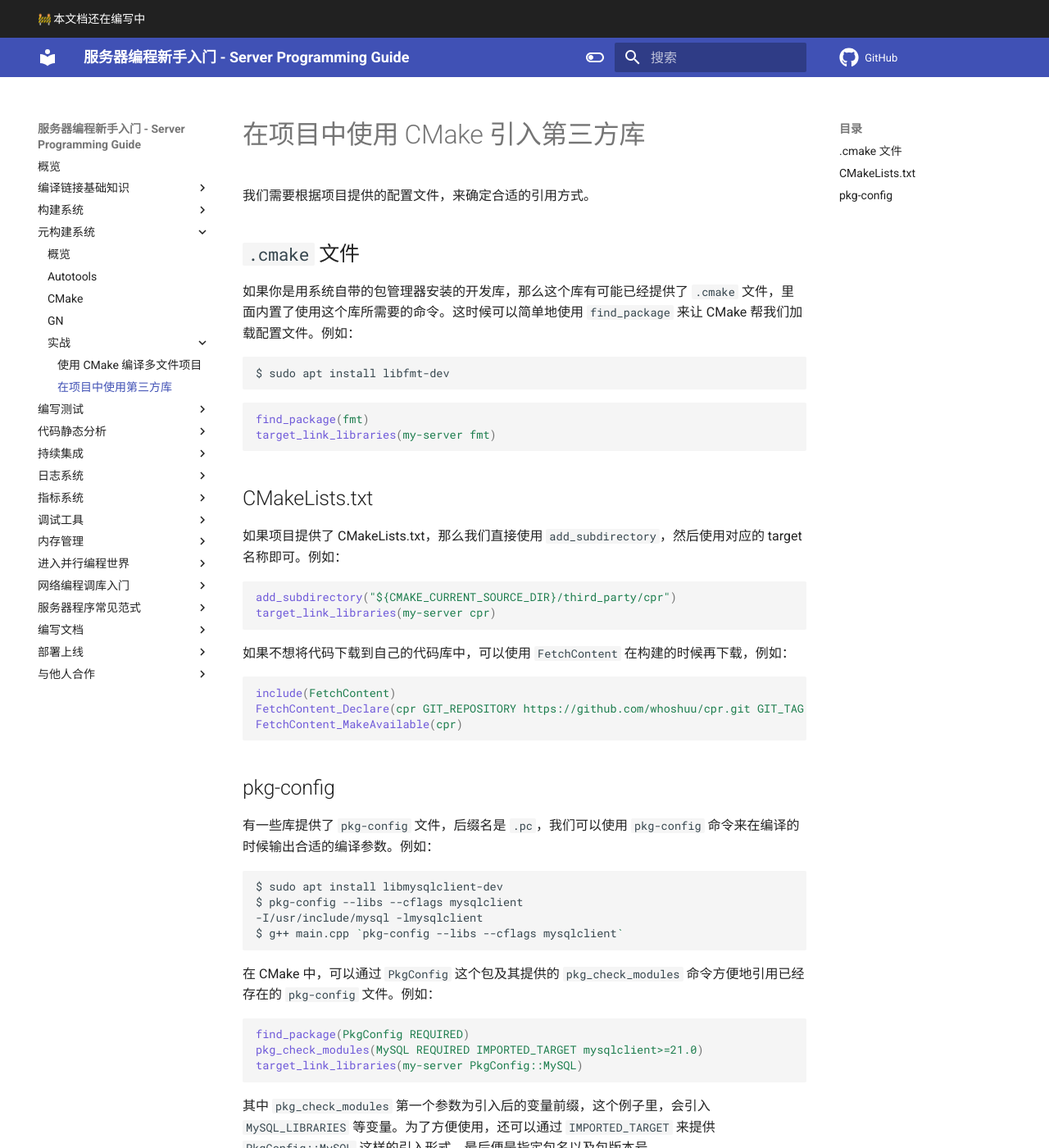
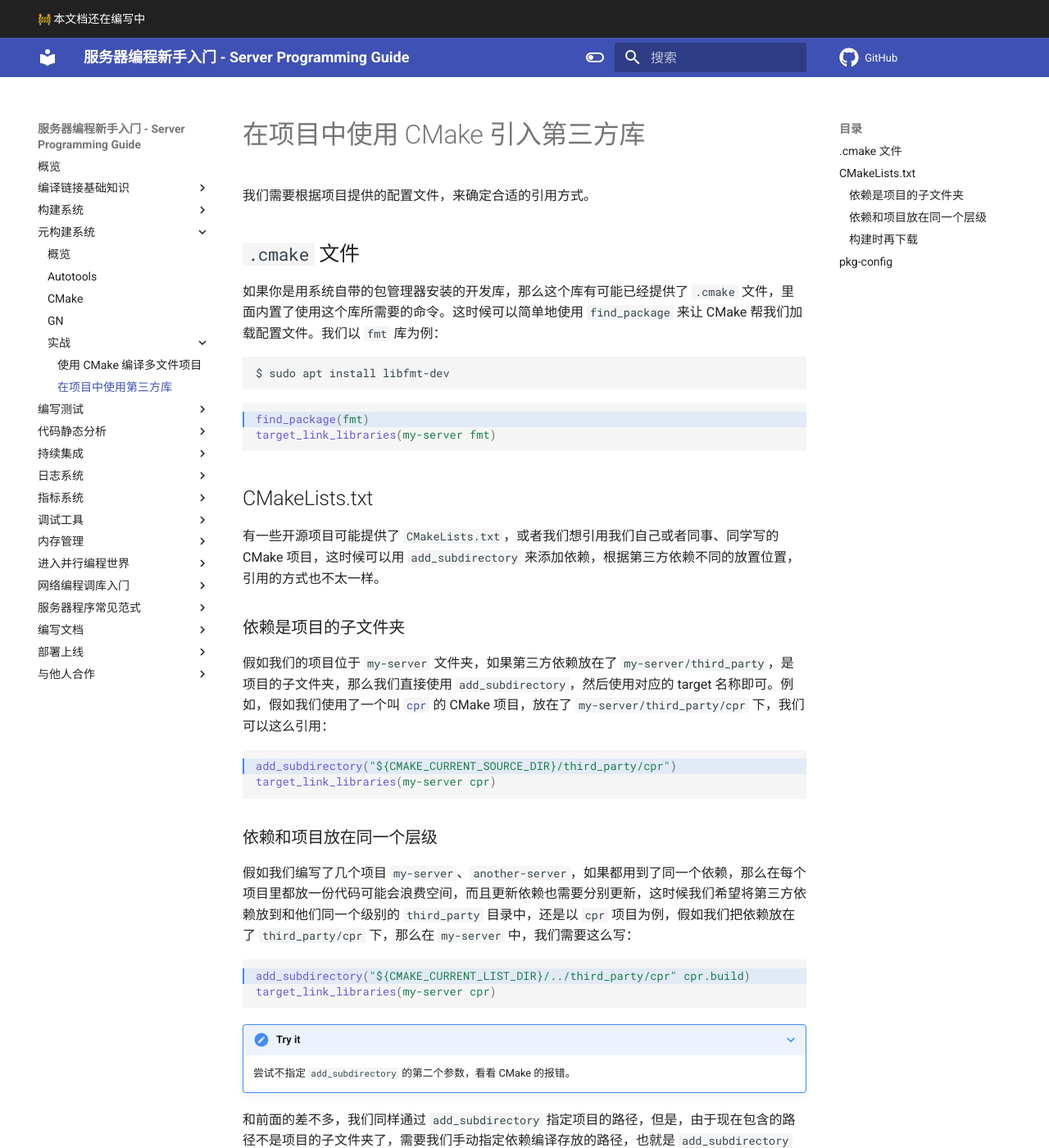
Before and after one commit to howardlau1999/server-programming-guide, an MkDocs documentation site: the page built from docs/meta-build-system/practice/third-party-library.md, in a window 1280 px wide and 1400 px high. Shown: the whole window at 82% size. Built offline with MkDocs 1.6.1 and Material for MkDocs 9.7.7, drawn with Linux system fonts in a browser that asks for light colours; emoji names are drawn with the system emoji font; comment, search, counter and statistics services are not loaded; some of the changed text lies outside the part shown.

Commit message:
cmake third_party libs

````diff
--- a/docs/meta-build-system/practice/third-party-library.md
+++ b/docs/meta-build-system/practice/third-party-library.md
@@ -4,32 +4,54 @@
 
 ## `.cmake` 文件
 
-如果你是用系统自带的包管理器安装的开发库，那么这个库有可能已经提供了 `.cmake` 文件，里面内置了使用这个库所需要的命令。这时候可以简单地使用 `find_package` 来让 CMake 帮我们加载配置文件。例如：
+如果你是用系统自带的包管理器安装的开发库，那么这个库有可能已经提供了 `.cmake` 文件，里面内置了使用这个库所需要的命令。这时候可以简单地使用 `find_package` 来让 CMake 帮我们加载配置文件。我们以 `fmt` 库为例：
 
 ```bash
 $ sudo apt install libfmt-dev
 ```
 
-```cmake
+```cmake hl_lines="1"
 find_package(fmt)
 target_link_libraries(my-server fmt)
 ```
 
 ## CMakeLists.txt
 
-如果项目提供了 CMakeLists.txt，那么我们直接使用 `add_subdirectory`，然后使用对应的 target 名称即可。例如：
+有一些开源项目可能提供了 `CMakeLists.txt`，或者我们想引用我们自己或者同事、同学写的 CMake 项目，这时候可以用 `add_subdirectory` 来添加依赖，根据第三方依赖不同的放置位置，引用的方式也不太一样。
 
-```cmake
+### 依赖是项目的子文件夹
+
+假如我们的项目位于 `my-server` 文件夹，如果第三方依赖放在了 `my-server/third_party`，是项目的子文件夹，那么我们直接使用 `add_subdirectory`，然后使用对应的 target 名称即可。例如，假如我们使用了一个叫 [`cpr`](https://github.com/whoshuu/cpr.git) 的 CMake 项目，放在了 `my-server/third_party/cpr` 下，我们可以这么引用：
+
+```cmake hl_lines="1"
 add_subdirectory("${CMAKE_CURRENT_SOURCE_DIR}/third_party/cpr")
 target_link_libraries(my-server cpr)
 ```
 
+### 依赖和项目放在同一个层级
+
+假如我们编写了几个项目 `my-server`、`another-server`，如果都用到了同一个依赖，那么在每个项目里都放一份代码可能会浪费空间，而且更新依赖也需要分别更新，这时候我们希望将第三方依赖放到和他们同一个级别的 `third_party` 目录中，还是以 `cpr` 项目为例，假如我们把依赖放在了 `third_party/cpr` 下，那么在 `my-server` 中，我们需要这么写：
+
+```cmake hl_lines="1"
+add_subdirectory("${CMAKE_CURRENT_LIST_DIR}/../third_party/cpr" cpr.build)
+target_link_libraries(my-server cpr)
+```
+
+???+note "Try it"
+    尝试不指定 `add_subdirectory` 的第二个参数，看看 CMake 的报错。
+
+和前面的差不多，我们同样通过 `add_subdirectory` 指定项目的路径，但是，由于现在包含的路径不是项目的子文件夹了，需要我们手动指定依赖编译存放的路径，也就是 `add_subdirectory` 的第二个参数。
+
+### 构建时再下载
+
 如果不想将代码下载到自己的代码库中，可以使用 `FetchContent` 在构建的时候再下载，例如：
 
-```cmake
+```cmake hl_lines="1-3"
 include(FetchContent)
 FetchContent_Declare(cpr GIT_REPOSITORY https://github.com/whoshuu/cpr.git GIT_TAG c8d33915dbd88ad6c92b258869b03aba06587ff9)
 FetchContent_MakeAvailable(cpr)
+
+target_link_libraries(my-server cpr)
 ```
 
 ## pkg-config
@@ -43,9 +65,9 @@ $ pkg-config --libs --cflags mysqlclient
 $ g++ main.cpp `pkg-config --libs --cflags mysqlclient`
 ```
 
-在 CMake 中，可以通过 `PkgConfig` 这个包及其提供的 `pkg_check_modules` 命令方便地引用已经存在的 `pkg-config` 文件。例如：
+在 CMake 中，可以通过 `PkgConfig` 这个包及其提供的 `pkg_check_modules` 命令方便地引用已经存在的 `pkg-config` 文件。以 `mysqlclient` 这个库为例，它没有提供 `.cmake` 文件，也没有 `CMakeLists.txt`，但是提供了 `pkg-config` 文件：
 
-```cmake
+```cmake hl_lines="1-2"
 find_package(PkgConfig REQUIRED)
 pkg_check_modules(MySQL REQUIRED IMPORTED_TARGET mysqlclient>=21.0)
 target_link_libraries(my-server PkgConfig::MySQL)
````
